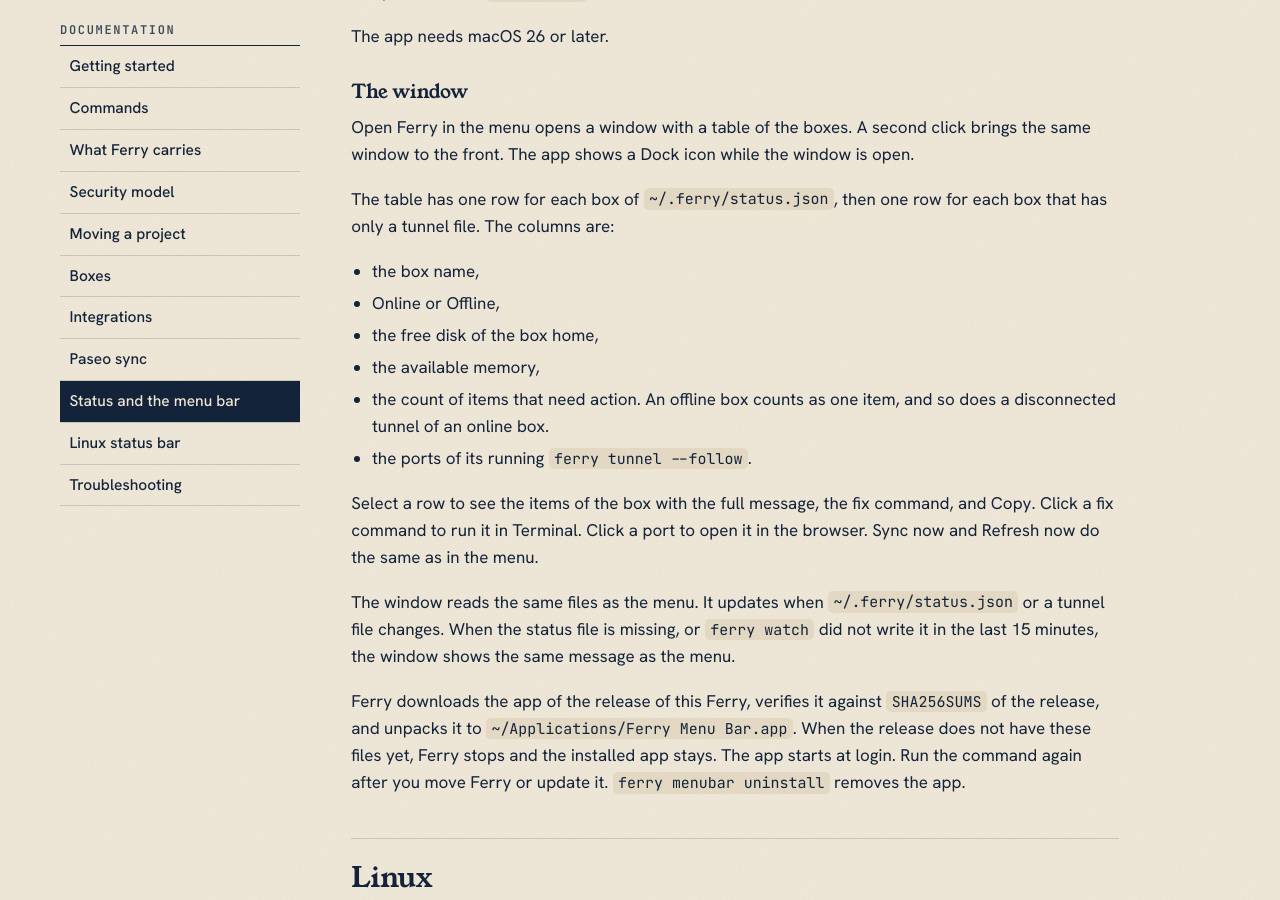
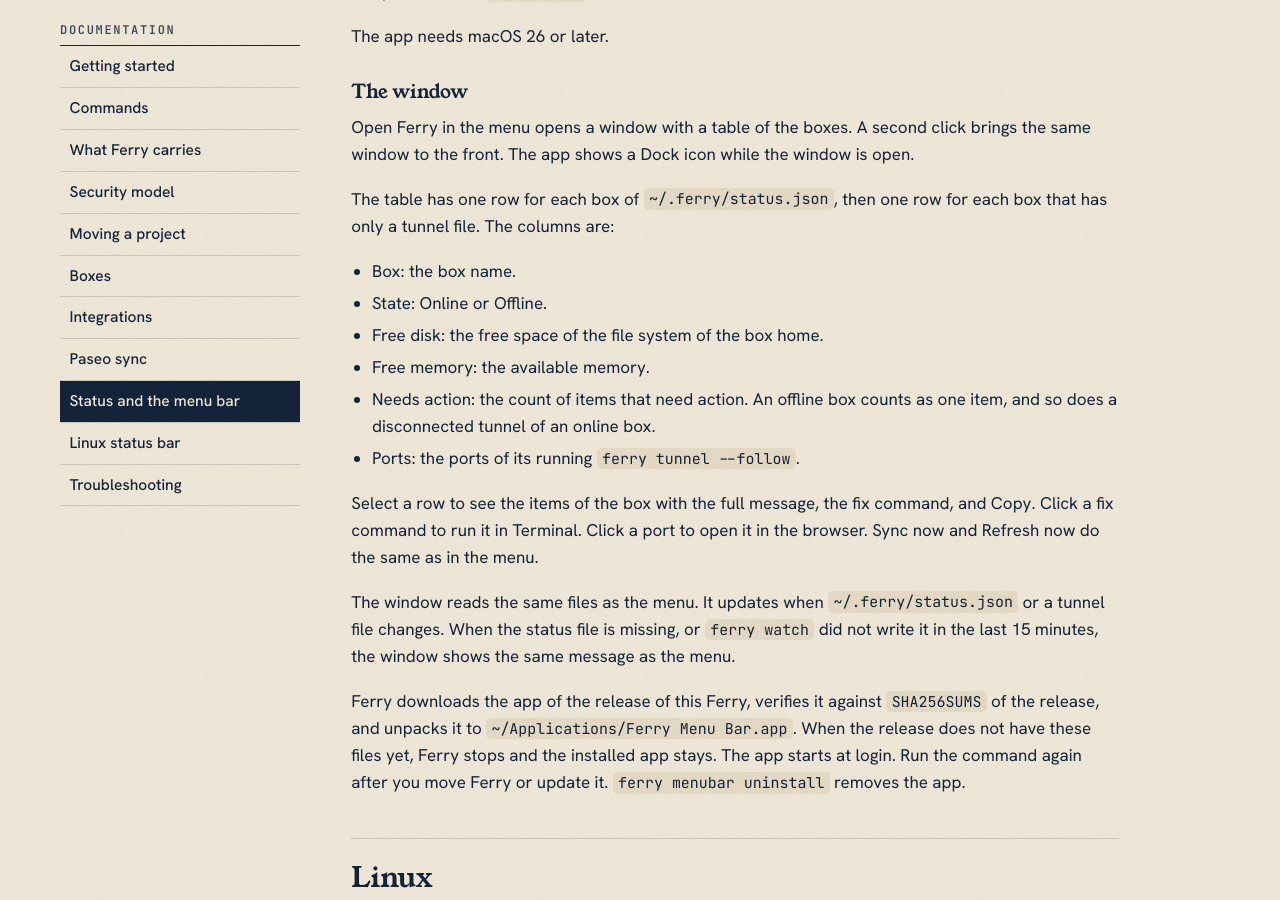
Before and after one commit to dlhck/ferry, a Jekyll site: the page built from docs/status.md, in a window 1280 px wide and 900 px high, scrolled down 3596 px. Built offline with Jekyll 4.4.1, drawn with Linux system fonts in a browser that asks for light colours.

Commit message:
docs: name the columns of the menu bar app window

```diff
--- a/docs/status.md
+++ b/docs/status.md
@@ -111,12 +111,12 @@
 
 The table has one row for each box of `~/.ferry/status.json`, then one row for each box that has only a tunnel file. The columns are:
 
-- the box name,
-- Online or Offline,
-- the free disk of the box home,
-- the available memory,
-- the count of items that need action. An offline box counts as one item, and so does a disconnected tunnel of an online box.
-- the ports of its running `ferry tunnel --follow`.
+- Box: the box name.
+- State: Online or Offline.
+- Free disk: the free space of the file system of the box home.
+- Free memory: the available memory.
+- Needs action: the count of items that need action. An offline box counts as one item, and so does a disconnected tunnel of an online box.
+- Ports: the ports of its running `ferry tunnel --follow`.
 
 Select a row to see the items of the box with the full message, the fix command, and Copy. Click a fix command to run it in Terminal. Click a port to open it in the browser. Sync now and Refresh now do the same as in the menu.
 
```
